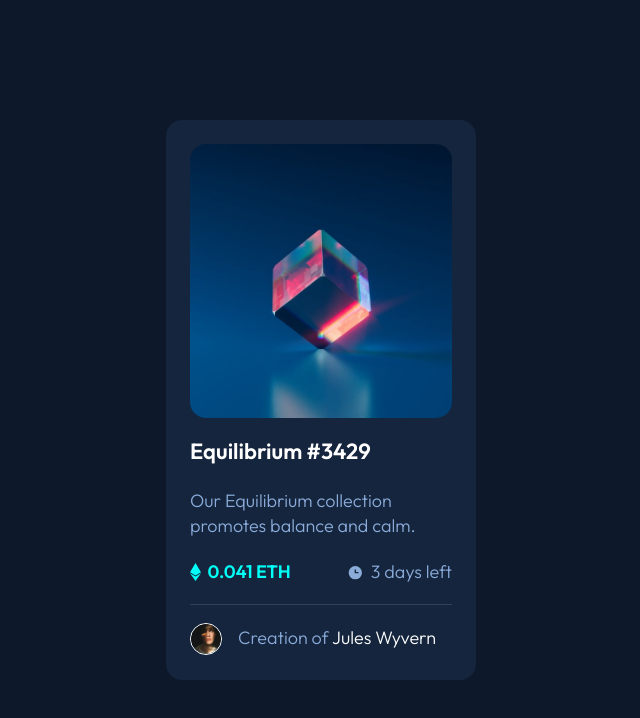
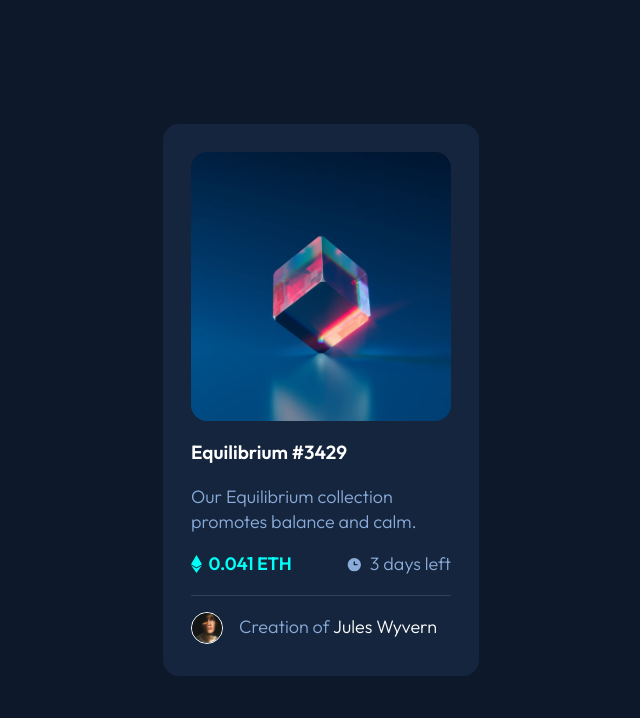
Before and after one commit to Davemafy/NFT-preview-card-component, a website: page index.html in a window 1280 px wide. Shown: the whole page, without its empty margins (319-959 px from the left). Drawn offline with Linux system fonts and the light colour scheme.

Commit message:
Update style.css

```diff
--- a/style.css
+++ b/style.css
@@ -41,9 +41,9 @@ img {
 }
 
 .card {
-  height: 560px;
-  width: 310px;
-  padding: 1.5rem;
+  height: fit-content;
+  width: 316px;
+  padding: 1.75rem;
   font-weight: var(--fw-300);
   display: grid;
   gap: 1rem;
@@ -51,6 +51,7 @@ img {
   border-radius: 1rem;
   color: var(--cl-soft);
   background: var(--card-bg);
+  padding-bottom: 2rem;
 }
 
 .header {
@@ -82,7 +83,7 @@ img {
 .title {
   color: var(--cl-white);
   font-weight: var(--fw-600);
-  font-size: calc(var(--fz-base) + 4px);
+  font-size: calc(var(--fz-base) + 1PX);
   transition: .25s ease;
 }
 
```
